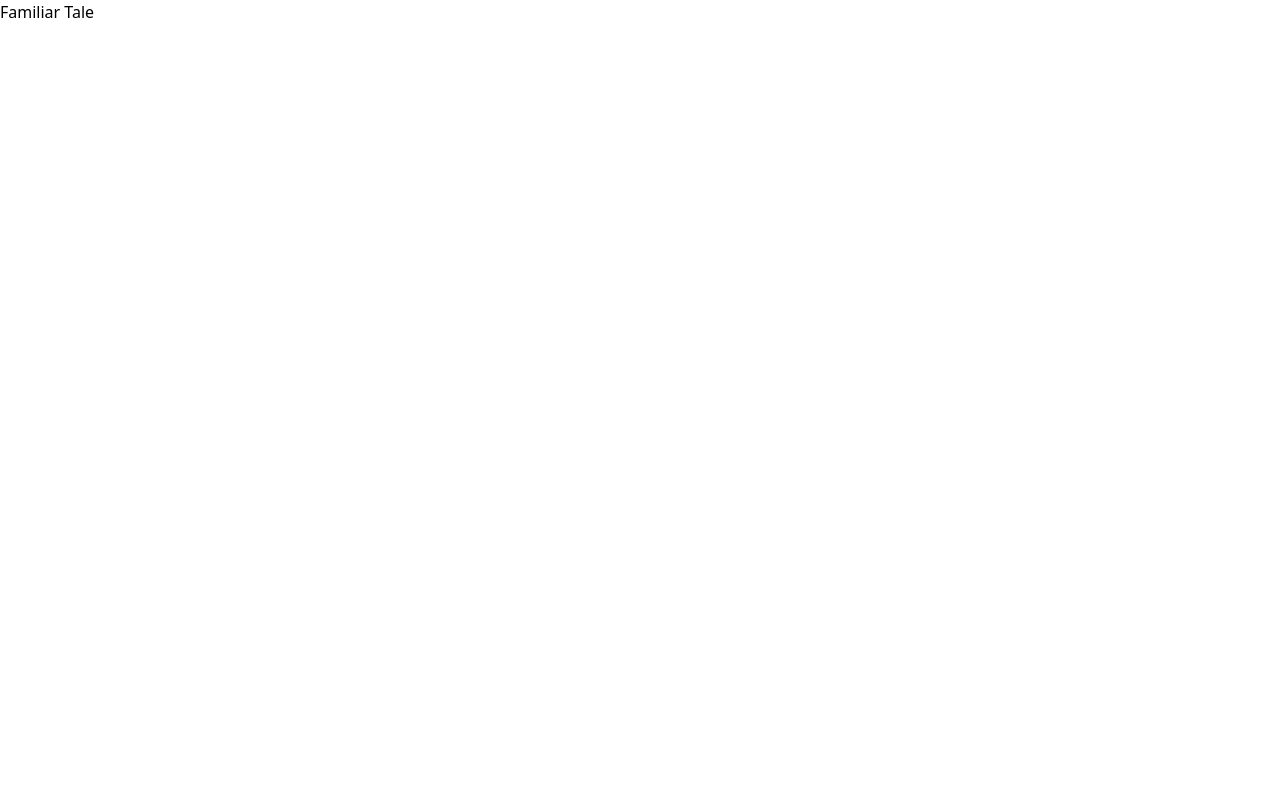
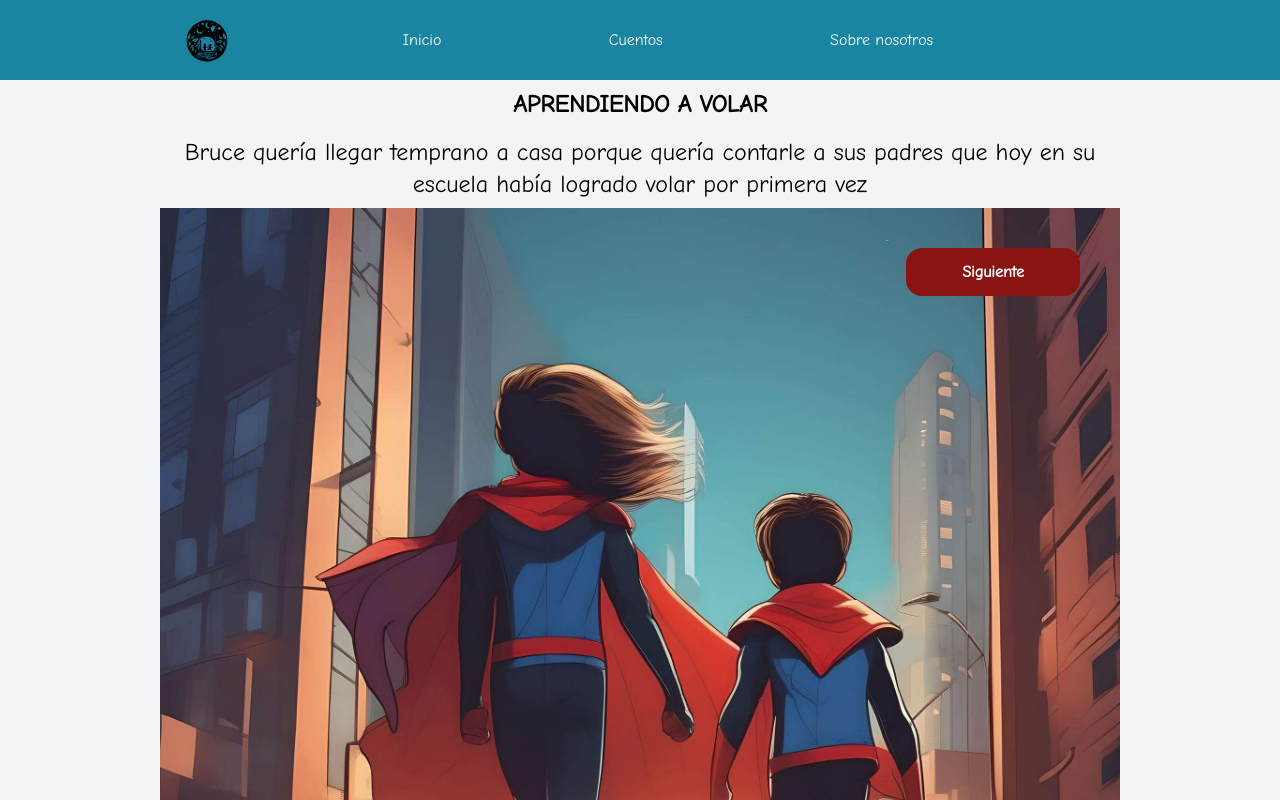
Before and after one commit to rjmasache/Safetive, a React (Vite) app: page /familiar-tale in a window 1280 px wide. Shown: the top 800 px of the page. Built offline with nearby package versions, Linux system fonts and the light colour scheme.

Commit message:
Desarrollo inicial de cuento familiar

```diff
--- a/src/assets/gallery.js
+++ b/src/assets/gallery.js
@@ -6,6 +6,7 @@ import image5 from "./other-hero-1.jpg";
 import image6 from "./other-hero-2.jpg";
 import picture1 from "./picture-1.jpg";
 import picture2 from "./picture-2.jpg";
+import familiarImage1 from "./familiar-image-1.jpg";
 
 export const herosGallery = [
     {
@@ -63,3 +64,12 @@ export const aboutGallery = [
         alt: "Eight",
     },
 ];
+
+export const familiarTaleImages = [
+    {
+        id: 9,
+        name: "Image 9",
+        src: familiarImage1,
+        alt: "Nine",
+    },
+];
--- /dev/null
+++ b/src/components/FamiliarTaleParts.jsx
@@ -0,0 +1,7 @@
+export default function FamiliarTaleParts() {
+    return (
+        <>
+            <h1>FamiliarTaleParts</h1>
+        </>
+    );
+}
--- /dev/null
+++ b/src/components/FamiliarTaleStart.jsx
@@ -0,0 +1,20 @@
+import TaleButton from "./TaleButton.jsx";
+
+export default function FamiliarTaleStart({ title, text, image, alt }) {
+    return (
+        <section className="flex w-full flex-col items-center justify-center">
+            <div className="flex w-full flex-col items-center justify-center">
+                <p className="p-2 font-comic text-2xl font-black">{title}</p>
+                <p className="w-3/4 p-2 text-center font-comic text-2xl">
+                    {text}
+                </p>
+            </div>
+            <div className="relative w-full sm:w-3/4">
+                <img src={image} alt={alt} className="w-full" />
+                <div className="absolute bottom-0 right-0 m-5 sm:top-0 sm:m-10">
+                    <TaleButton text="Siguiente" to="/familiar-tale-part-1" />
+                </div>
+            </div>
+        </section>
+    );
+}
--- /dev/null
+++ b/src/components/TaleButton.jsx
@@ -0,0 +1,11 @@
+import { Link } from "react-router-dom";
+
+export default function TaleButton({ text, to }) {
+    return (
+        <Link to={to}>
+            <button className="rounded-2xl bg-safetive px-10 py-3 font-comic font-black text-link sm:px-14">
+                {text}
+            </button>
+        </Link>
+    );
+}
--- a/src/main.jsx
+++ b/src/main.jsx
@@ -9,6 +9,7 @@ import Tales from "./routes/Tales.jsx";
 import About from "./routes/About.jsx";
 import Characters from "./routes/Characters.jsx";
 import FamiliarTale from "./routes/FamiliarTale.jsx";
+import FamiliarTaleParts from "./components/FamiliarTaleParts.jsx";
 
 const router = createBrowserRouter([
     {
@@ -31,6 +32,11 @@ const router = createBrowserRouter([
         path: "/familiar-tale",
         element: <FamiliarTale />,
     },
+
+    {
+        path: "/familiar-tale-part-1",
+        element: <FamiliarTaleParts />,
+    },
 ]);
 
 ReactDOM.createRoot(document.getElementById("root")).render(
--- a/src/routes/FamiliarTale.jsx
+++ b/src/routes/FamiliarTale.jsx
@@ -1,7 +1,20 @@
+import Footer from "../components/Footer";
+import Navigation from "../components/Navigation";
+import FamiliarTaleStart from "../components/FamiliarTaleStart.jsx";
+import { familiarTaleImages } from "../assets/gallery.js";
+
 export default function FamiliarTale() {
     return (
-        <div>
-            <h1>Familiar Tale</h1>
+        <div className="bg-character flex min-h-screen w-full flex-col">
+            <Navigation />
+            <FamiliarTaleStart
+                title="APRENDIENDO A VOLAR"
+                text=" Bruce quería llegar temprano a casa porque quería contarle a sus
+                padres que hoy en su escuela había logrado volar por primera vez"
+                image={familiarTaleImages[0].src}
+                alt={familiarTaleImages[0].alt}
+            />
+            <Footer />
         </div>
     );
 }
```
Also changed, not shown: src/assets/familiar-image-1.jpg (added).
